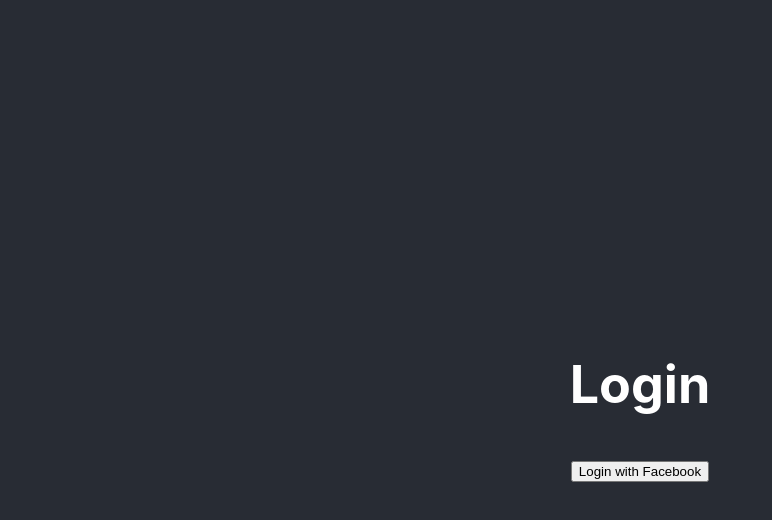
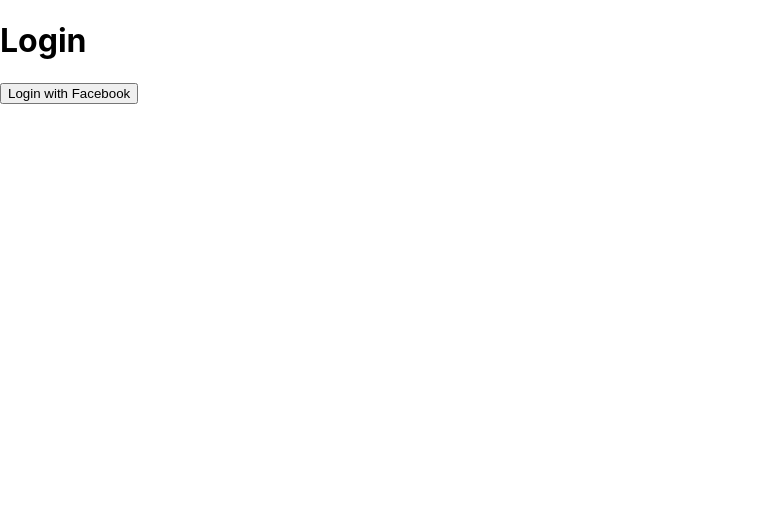
Before and after one commit to mtahirofficial/esale-fmd, a React (Create React App) app: page / in a window 1280 px wide. Shown: the top 520 px of the page, without its empty margins (0-772 px from the left). Built offline with nearby package versions, Linux system fonts and the light colour scheme.

Commit message:
Styles added to App.css file

```diff
--- a/src/App.css
+++ b/src/App.css
@@ -1,38 +1,27 @@
-.App {
-  text-align: center;
+.class1:hover{
+  color: black;
 }
 
-.App-logo {
-  height: 40vmin;
-  pointer-events: none;
+.social:hover{
+  color: #138496 !important;
 }
 
-@media (prefers-reduced-motion: no-preference) {
-  .App-logo {
-    animation: App-logo-spin infinite 20s linear;
-  }
+.emailInput,
+.passwordInput{
+  width: 310px;
+  height: 40px;
+  padding: 5px;
+  font-size: 20px;
+  border: 2px solid;
+  border-radius: 3px;
 }
 
-.App-header {
-  background-color: #282c34;
-  min-height: 100vh;
-  display: flex;
-  flex-direction: column;
-  align-items: center;
-  justify-content: center;
-  font-size: calc(10px + 2vmin);
-  color: white;
+.emailInput:focus,
+.passwordInput:focus{
+  outline-color: #138496;
+  border-color: #138496;
 }
 
-.App-link {
-  color: #61dafb;
+.container{
+  max-width: 1400px !important;
 }
-
-@keyframes App-logo-spin {
-  from {
-    transform: rotate(0deg);
-  }
-  to {
-    transform: rotate(360deg);
-  }
-}
```
